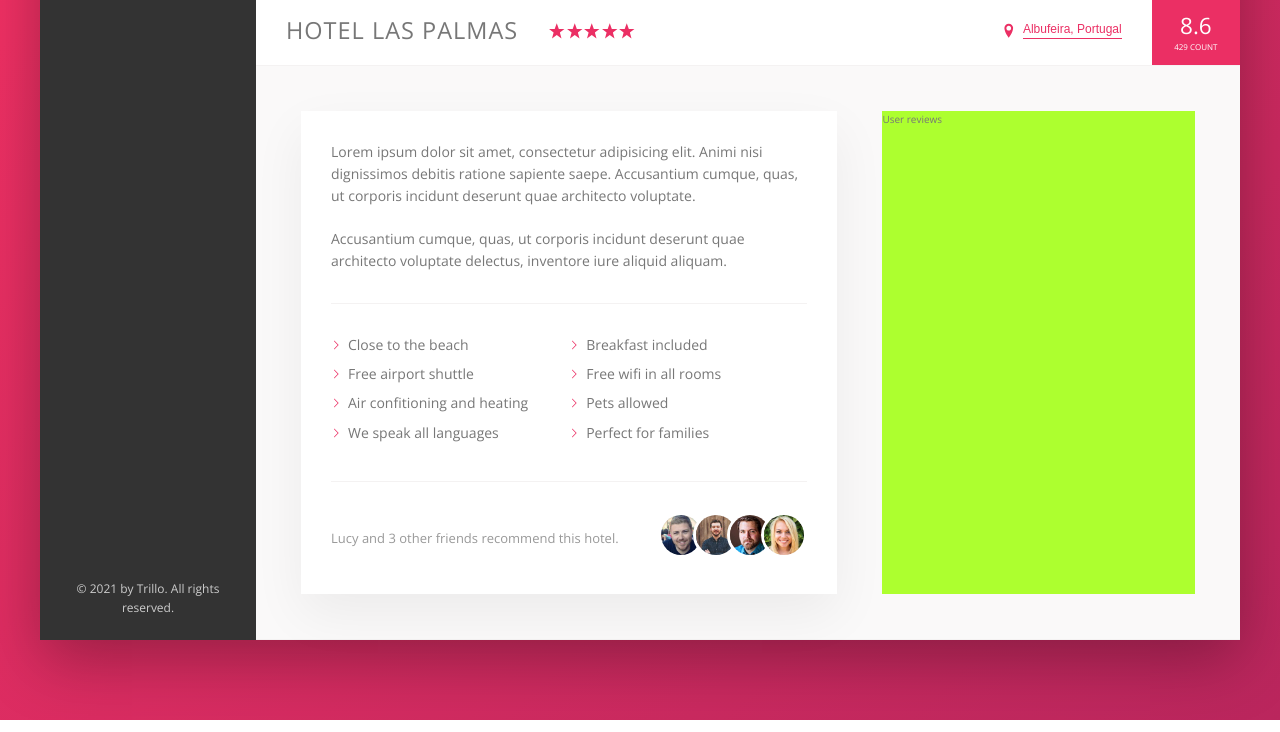
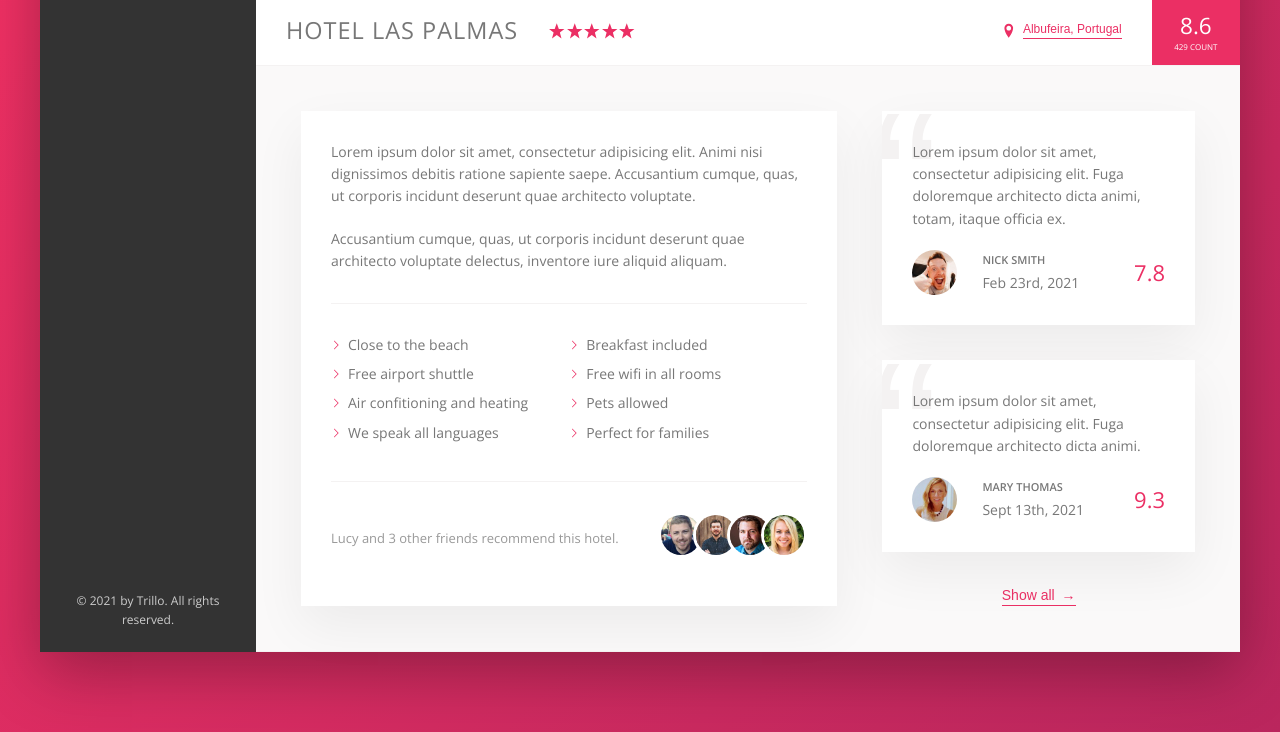
Before and after one commit to oguzhanntuna/trillo-static-flexbox-project, a website: page index.html in a window 1280 px wide. Shown: the part 538-1270 px from the top of the page. Drawn offline with nearby package versions, Linux system fonts and the light colour scheme.

Commit message:
building the user reviews section

```diff
--- a/index.html
+++ b/index.html
@@ -164,7 +164,33 @@
                         </div>
 
                         <div class="user-reviews">
-                            User reviews
+                            <figure class="review">
+                                <blockquote class="review__text">
+                                    Lorem ipsum dolor sit amet, consectetur adipisicing elit. Fuga doloremque architecto dicta animi, totam, itaque officia ex.
+                                </blockquote>
+                                <figcaption class="review__user">
+                                    <img src="img/user-1.jpg" alt="User 1" class="review__photo">
+                                    <div class="review__user-box">
+                                        <p class="review__user-name">Nick Smith</p>
+                                        <p class="review__user-data">Feb 23rd, 2021</p>
+                                    </div>
+                                    <div class="review__rating">7.8</div>
+                                </figcaption>
+                            </figure>
+                            <figure class="review">
+                                <blockquote class="review__text">
+                                    Lorem ipsum dolor sit amet, consectetur adipisicing elit. Fuga doloremque architecto dicta animi.
+                                </blockquote>
+                                <figcaption class="review__user">
+                                    <img src="img/user-2.jpg" alt="User 2" class="review__photo">
+                                    <div class="review__user-box">
+                                        <p class="review__user-name">Mary Thomas</p>
+                                        <p class="review__user-data">Sept 13th, 2021</p>
+                                    </div>
+                                    <div class="review__rating">9.3</div>
+                                </figcaption>
+                            </figure>
+                            <button class="btn-inline">Show all <span>&rarr;</span></button>
                         </div>
                     </div>
 
--- a/sass/_components.scss
+++ b/sass/_components.scss
@@ -283,8 +283,17 @@
     cursor: pointer;
     transition: all .2s;
 
+    & span {
+        margin-left: 3px;
+        transition: margin-left .2s;
+    }
+
     &:hover {
         color: var(--color-grey-dark-1);
+
+        span {
+            margin-left: 8px;
+        }
     }
 
     &:focus {
@@ -381,3 +390,68 @@
         }
     }
 }
+
+
+/////////////////////////////////////////////////////////
+// REVIEWS
+.review {
+    background-color: #fff;
+    box-shadow: var(--shadow-light);
+    padding: 3rem;
+    margin-bottom: 3.5rem;
+    position: relative;
+    overflow: hidden;
+
+    &__text {
+        margin-bottom: 2rem;
+        z-index: 10;
+        position: relative;
+    }
+
+    &__user {
+        display: flex;
+        align-items: center;
+    }
+
+    &__photo {
+        height: 4.5rem;
+        width: 4.5rem;
+        border-radius: 50%;
+        margin-right: 1.5rem;
+    }
+
+    &__user-box {
+        margin-right: auto;
+        padding: 0 1rem;
+    }
+
+    &__user-name {
+        font-size: 1.1rem;
+        font-weight: 600;
+        text-transform: uppercase;
+        margin-bottom: .4rem;
+    }
+
+    &__user-date {
+        font-size: 1rem;
+        color: var(--color-grey-dark-3);
+    }
+
+    &__rating {
+        color: var(--color-primary);
+        font-size: 2.2rem;
+        font-weight: 300px;
+    }
+
+    &::before {
+        content: "\201C";
+        position: absolute;
+        top: -2.75rem;
+        left: -1rem;
+        line-height: 1;
+        font-size: 20rem;
+        color: var(--color-grey-light-2);
+        font-family: sans-serif;
+        z-index: 1;
+    }
+}
--- a/sass/_layout.scss
+++ b/sass/_layout.scss
@@ -39,6 +39,7 @@
 }
 
 .detail {
+    font-size: 1.4rem;
     display: flex;
     padding: 4.5rem;
     background-color: var(--color-grey-light-1);
@@ -46,7 +47,6 @@
 }
 
 .description {
-    font-size: 1.4rem;
     background-color: #fff;
     box-shadow: var(--shadow-light);
     padding: 3rem;
@@ -55,6 +55,9 @@
 }
 
 .user-reviews {
-    background-color: greenyellow;
     flex: 1;
+
+    display: flex;
+    flex-direction: column;
+    align-items: center;
 }
```
Also changed, not shown: css/style.css.
